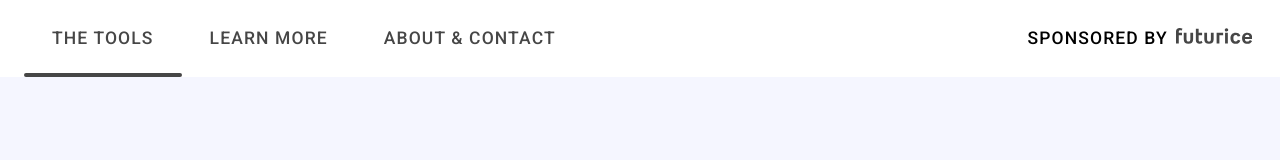
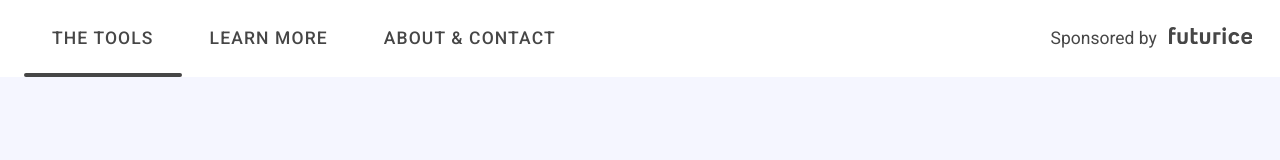
Before and after one commit to accessibility-tools/website, a Next.js app in the folder packages/client/: page / in a window 1280 px wide. Shown: the top 160 px of the page. Built offline with nearby package versions, Linux system fonts and the light colour scheme.

Commit message:
Reverting commit of file that should not have been commited in last push

```diff
--- a/packages/client/src/components/sponsor/Sponsor.tsx
+++ b/packages/client/src/components/sponsor/Sponsor.tsx
@@ -15,16 +15,12 @@ const LogoWrapper = styled.div`
   display: inline-flex;
   align-items: baseline;
   justify-content: flex-start;
-  font-size: initial;
-  color: initial;
-  text-decoration: initial;
-  fontSize: inital;
 `;
 
 const Sponsor: React.FC<ISponsor> = ({ block }) => (
-  <a href="https://futurice.com/">
   <LogoWrapper>
     <p>Sponsored by</p>
+    <a href="https://futurice.com/">
       <span className="visually-hidden">Futurice.com</span>
       <Logo
         viewBox="0 0 100 21"
@@ -35,8 +31,8 @@ const Sponsor: React.FC<ISponsor> = ({ block }) => (
         icon="FutuLogo"
         color={color.primary}
       ></Logo>
+    </a>
   </LogoWrapper>
-  </a>
 );
 
 export default Sponsor;
```
